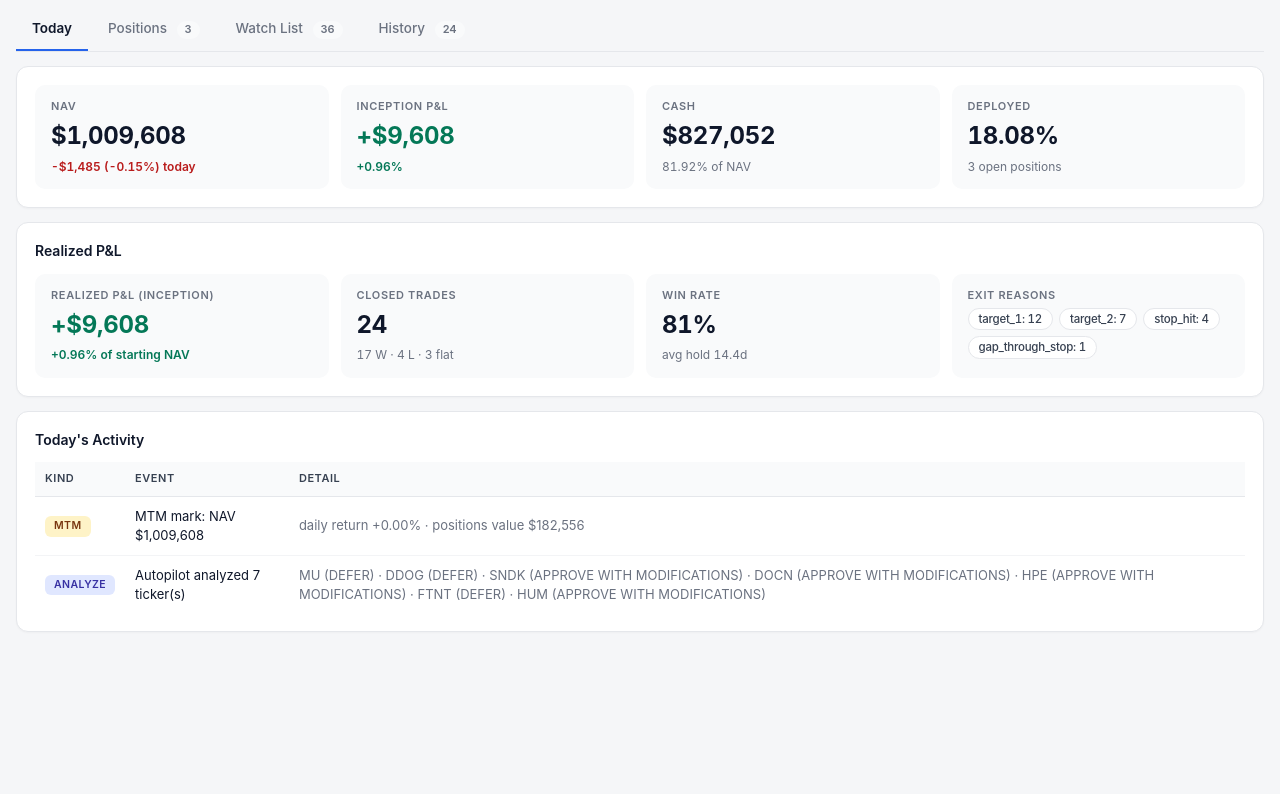
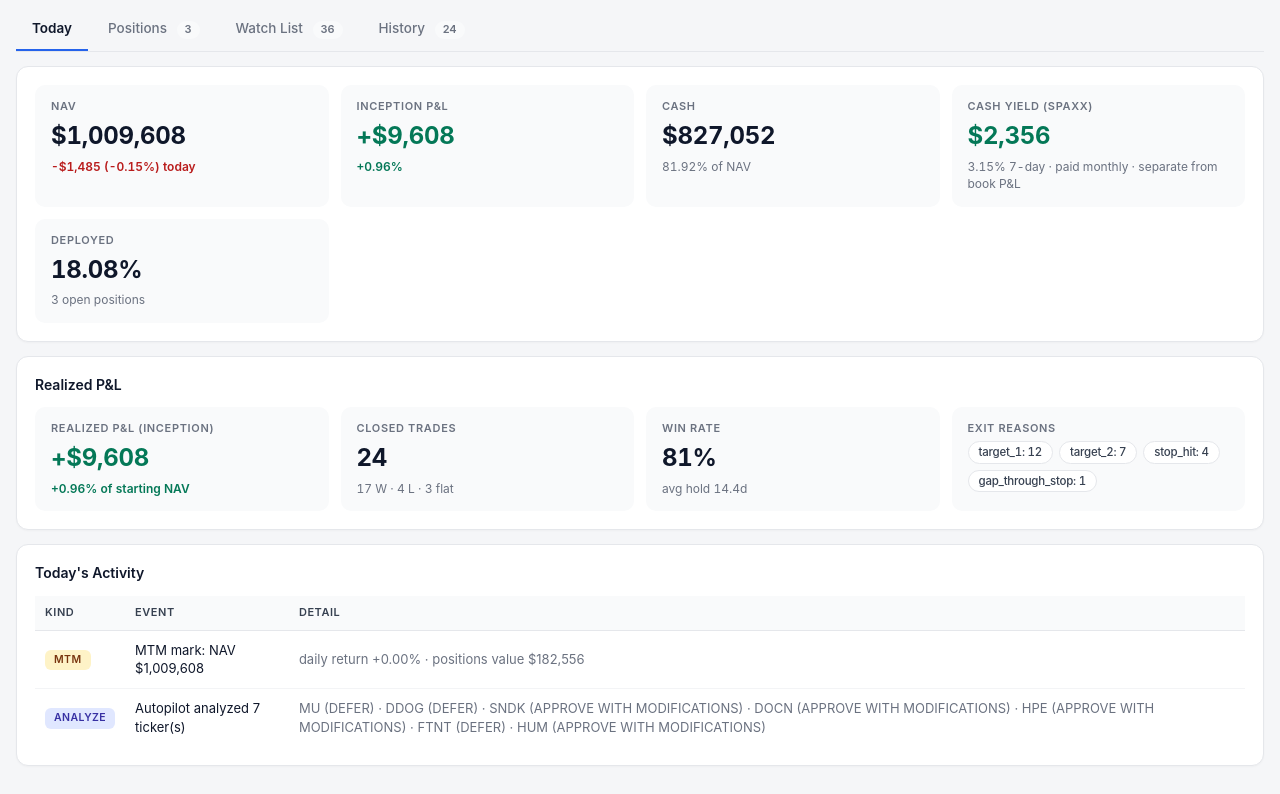
Before and after one commit to 616fun/paper-dashboard-public, a plain HTML site: page index.html in a window 1280 px wide. Shown: the part 72-866 px from the top of the page. Before the commit the page ends 800 px from the top, so only its background shows below. Drawn offline with nearby package versions, Linux system fonts and the light colour scheme.

Commit message:
dashboard: 2026-06-08

```diff
--- a/index.html
+++ b/index.html
@@ -413,6 +413,11 @@ function renderHero(h) {
         <div class="sub">${fmtPct(100.0 - h.deployed_pct, false)} of NAV</div>
       </div>
       <div class="hero-stat">
+        <div class="label">Cash Yield (SPAXX)</div>
+        <div class="value pos">${fmtMoney(h.cash_interest ?? 0)}</div>
+        <div class="sub">${fmtPct((h.cash_yield_annual ?? 0) * 100, false)} 7-day · paid monthly · separate from book P&amp;L</div>
+      </div>
+      <div class="hero-stat">
         <div class="label">Deployed</div>
         <div class="value">${fmtPct(h.deployed_pct, false)}</div>
         <div class="sub">${h.open_count} open position${h.open_count !== 1 ? 's' : ''}</div>
```
